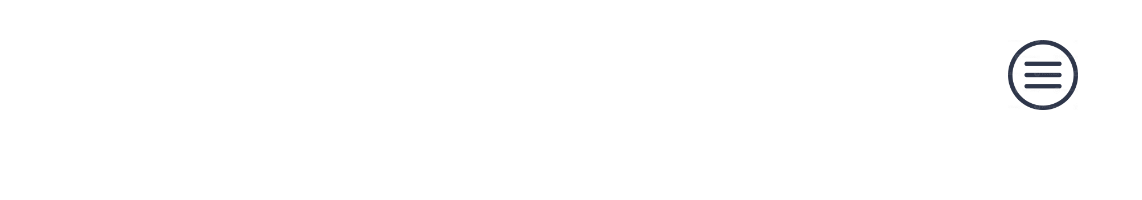
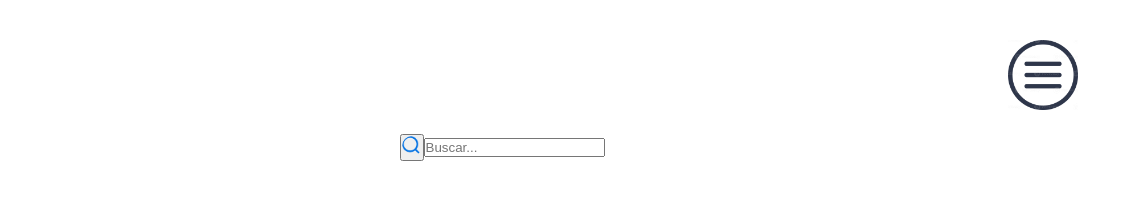
Before and after one commit to maxisher8/Brozziano, a plain HTML site: page Index.html in a window 1280 px wide. Shown: the full height of the page, 138-1280 px from the left. Drawn offline with Linux system fonts and the light colour scheme.

Commit message:
searchBar

```diff
--- a/Index.html
+++ b/Index.html
@@ -14,14 +14,12 @@
         <div class="menu">
             <img src="/imgs/menu.webp" alt="menu">
         </div>
-    </div class="searchBar"> <!--Search Bar-->
-
-    <div>
-
-    </div> <!--Lista locales-->
-
-    <div>
-
+    </div>
+    <div class="searchBar"> <!--Search Bar-->
+        <button>
+            <img src="/imgs/search.png" alt="Search" id="search" class="search">
+        </button>
+        <input type="text" placeholder="Buscar...">
     </div>
 </body>
 </html>
--- a/css/styles.css
+++ b/css/styles.css
@@ -15,3 +15,17 @@
     width: auto;
     margin-top: 20px;
 }
+.searchBar {
+    display: flex;
+    justify-content: center;
+    align-items: center;
+}
+.search button {
+    height: 30px;
+    width: 30px;
+}
+.search {
+    height: 20px;
+    width: 20px;
+    border-radius: 50%;
+}
```
Also changed, not shown: imgs/search.png (added).
